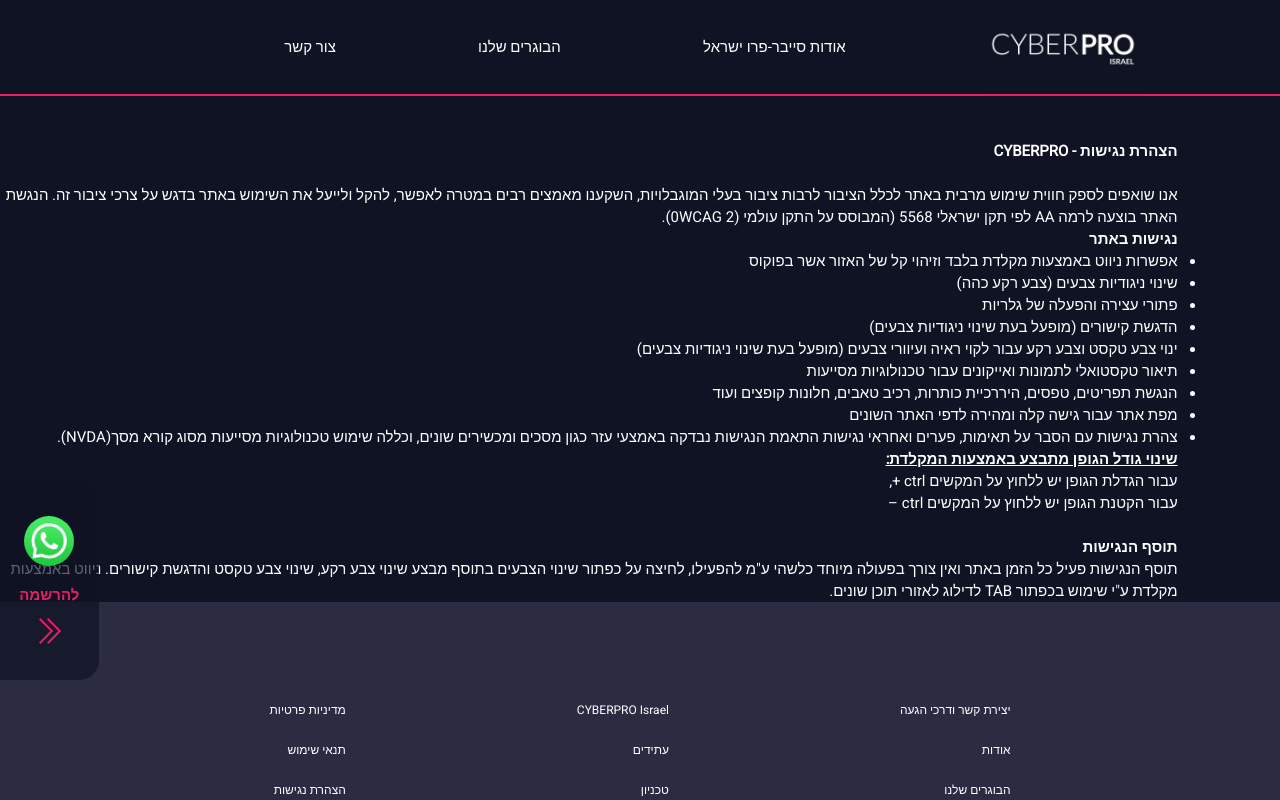
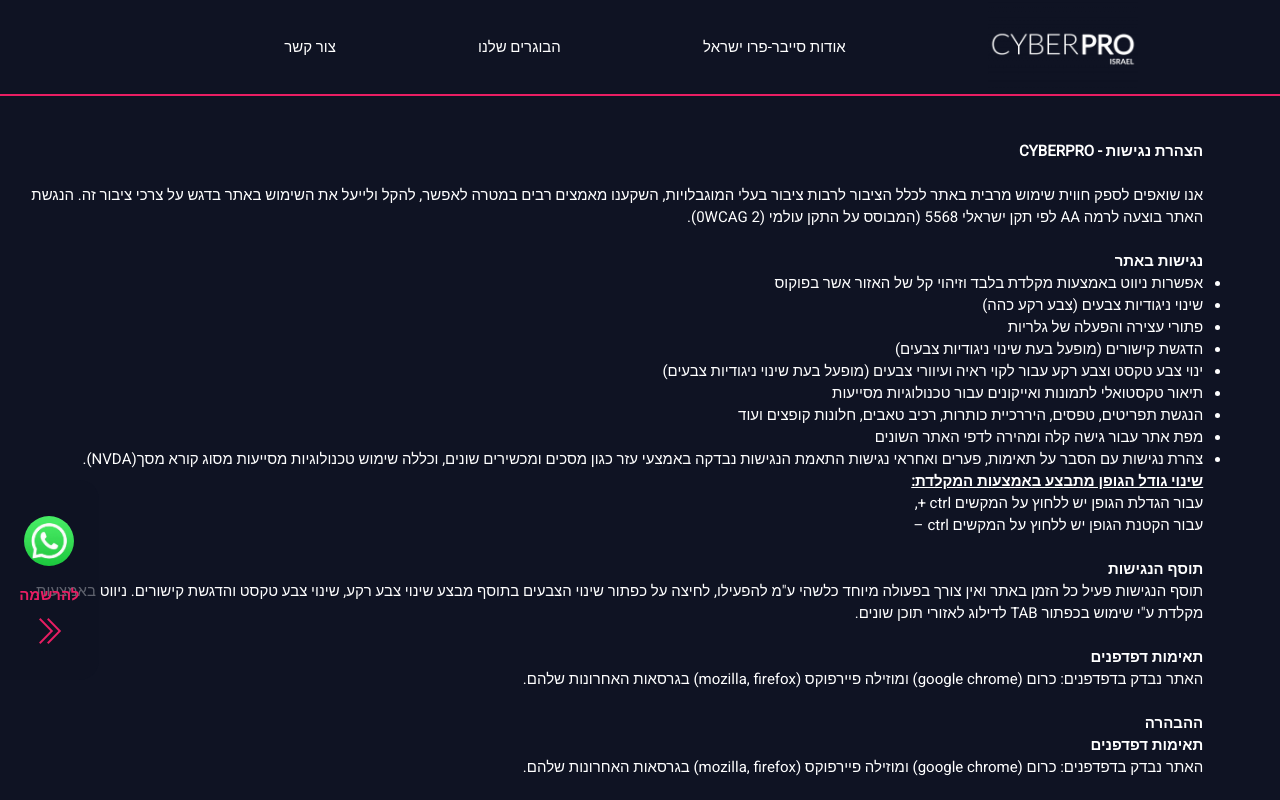
Before and after one commit to yoavelko/conference, a React (Vite) app in the folder front/: page /accessibilityStatement in a window 1280 px wide. Shown: the top 800 px of the page. Built offline with nearby package versions, Linux system fonts and the light colour scheme; a web font is replaced by a local one.

Commit message:
new sabih

```diff
--- a/front/src/components/AccessibilityStatement/AccessibilityStatement.jsx
+++ b/front/src/components/AccessibilityStatement/AccessibilityStatement.jsx
@@ -14,6 +14,7 @@ function AccessibilityStatement() {
         בדגש על צרכי ציבור זה. הנגשת האתר בוצעה לרמה AA לפי תקן ישראלי 5568
         (המבוסס על התקן עולמי (0WCAG 2).
       </p>
+      <br />
       <h3>נגישות באתר</h3>
       <ul>
         <li>אפשרות ניווט באמצעות מקלדת בלבד וזיהוי קל של האזור אשר בפוקוס</li>
@@ -46,10 +47,35 @@ function AccessibilityStatement() {
 
       <div>
         <h3>תוסף הנגישות</h3>
-        <div>תוסף הנגישות פעיל כל הזמן באתר ואין צורך בפעולה מיוחד כלשהי ע"מ להפעילו, לחיצה על כפתור שינוי הצבעים בתוסף מבצע שינוי צבע רקע, שינוי צבע טקסט והדגשת קישורים.
-ניווט באמצעות מקלדת ע"י שימוש בכפתור TAB לדילוג לאזורי תוכן שונים.
-</div>
+        <div>
+          תוסף הנגישות פעיל כל הזמן באתר ואין צורך בפעולה מיוחד כלשהי ע"מ
+          להפעילו, לחיצה על כפתור שינוי הצבעים בתוסף מבצע שינוי צבע רקע, שינוי
+          צבע טקסט והדגשת קישורים. ניווט באמצעות מקלדת ע"י שימוש בכפתור TAB
+          לדילוג לאזורי תוכן שונים.
+        </div>
       </div>
+      <br />
+      <div>
+        <h3>תאימות דפדפנים </h3>
+        <div>
+          האתר נבדק בדפדפנים: כרום (google chrome) ומוזילה פיירפוקס (mozilla,
+          firefox) בגרסאות האחרונות שלהם.
+        </div>
+      </div>
+      <br />
+      <div>
+        <h3>ההבהרה  </h3>
+        <div>
+        <div>
+        <h3>תאימות דפדפנים </h3>
+        <div>
+          האתר נבדק בדפדפנים: כרום (google chrome) ומוזילה פיירפוקס (mozilla,
+          firefox) בגרסאות האחרונות שלהם.
+        </div>
+      </div>
+        </div>
+      </div>
+      <br />
     </div>
   );
 }
--- a/front/src/components/AccessibilityStatement/accessibility.css
+++ b/front/src/components/AccessibilityStatement/accessibility.css
@@ -1,5 +1,6 @@
 .accessibility-container{
-    margin-right: 8vw;
+    margin-right: 6vw;
+    margin-left: 2vw;
     background-color: var(--black);
     color: white;
 
--- a/front/src/components/Homepage.jsx/Schedule.jsx
+++ b/front/src/components/Homepage.jsx/Schedule.jsx
@@ -3,13 +3,13 @@ import "./schedule.css";
 function Schedule() {
   return (
     <div className="schedule-container">
-     <h2> <div className="schedule-title">מה באג'נדה?</div></h2>
+      <div className="schedule-title">לוז הכנס:</div>
       <br />
       <div className="the-schedule">
         <div className="schedule-event-all">
           <div className="arrow-triangle"></div>
           <div className="schedule-event">
-            <div className="time-event">17:30-18:45 </div>
+            <div className="time-event">18:45-17:30 </div>
             <div> | </div>
             <div className="info-event">התכנסות</div>
           </div>
@@ -18,9 +18,9 @@ function Schedule() {
         <div className="schedule-event-all">
           <div className="arrow-triangle"></div>
           <div className="schedule-event">
-            <div className="time-event">18:45-19:00 </div>
+            <div className="time-event">19:00-18:45 </div>
             <div> | </div>
-            <div className="info-event">הזדמנות לפגוש את הבוגרים שלנו</div>
+            <div className="info-event"> הזדמנות לפגוש את הבוגרים שלנו</div>
           </div>
         </div>
         <br />
@@ -28,7 +28,7 @@ function Schedule() {
           <div className="schedule-event-all">
             <div className="arrow-triangle"></div>
             <div className="schedule-event">
-              <div className="time-event">19:00-19:30 </div>
+              <div className="time-event">19:30-19:00 </div>
               <div> | </div>
               <div className="info-event">דברי פתיחה</div>
             </div>
@@ -38,7 +38,7 @@ function Schedule() {
             <div className="schedule-event-all">
               <div className="arrow-triangle-mini"></div>
               <div className="schedule-event">
-                <div className="info-event-mini"> רא"ל (במיל) גבי אשכנזי </div>
+                <div className="info-event-mini">רא"ל (במיל') גבי אשכנזי, CYBERPRO, שר החוץ לשעבר</div>
               </div>
             </div>
             <br />
@@ -48,7 +48,7 @@ function Schedule() {
                 <div className="info-event-mini">
                   <div>
                     <span>יואב מעוז- </span>
-                    <span>מנכ"ל ידידי עתידים </span>
+                    <span>מנכ"ל ידידי עתידים ע"ר</span>
                   </div>
                 </div>
               </div>
@@ -60,8 +60,7 @@ function Schedule() {
                 <div className="info-event-mini">
                   <div>
                     {" "}
-                    עודד רביד- מנכ"ל בית הספר ללימודי המשך של הטכניון ע"ש
-                    עזריאלי
+                    עודד רביד- מנכ"ל בית הספר ללימודי המשך
                   </div>
                 </div>
               </div>
@@ -72,7 +71,7 @@ function Schedule() {
         <div className="schedule-event-all">
           <div className="arrow-triangle"></div>
           <div className="schedule-event">
-            <div className="time-event">19:30-20:15 </div>
+            <div className="time-event">20:30-19:30 </div>
             <div> | </div>
             <div className="info-event">פאנל - פרדוקס הג'וניורים</div>
           </div>
@@ -81,7 +80,7 @@ function Schedule() {
         <div className="schedule-event-all">
           <div className="arrow-triangle"></div>
           <div className="schedule-event">
-            <div className="time-event">20:15-20:30 </div>
+            <div className="time-event">20:45-20:30 </div>
             <div> | </div>
             <div className="info-event">
               <div>הצגת תוכנית</div>
@@ -93,7 +92,7 @@ function Schedule() {
         <div className="schedule-event-all">
           <div className="arrow-triangle"></div>
           <div className="schedule-event">
-            <div className="time-event">20:30-20:45 </div>
+            <div className="time-event">21:00-20:45 </div>
             <div> | </div>
             <div className="info-event">הוקרה למנטורים פעילים</div>
           </div>
--- a/front/src/components/Homepage.jsx/mini-location.css
+++ b/front/src/components/Homepage.jsx/mini-location.css
@@ -51,6 +51,9 @@
     .link-adress-a {
        transform: scale(2);
     }
+    .link-adress-a:hover {
+        transform: scale(2.1);
+    }
 
     .mini-location-container {
         line-height: 10vh;
@@ -66,6 +69,9 @@
     .link-adress-a {
        transform: scale(1.6);
     }
+    .link-adress-a:hover {
+        transform: scale(1.7);
+    }
 
 
 }
--- a/front/src/components/Homepage.jsx/speakers.json
+++ b/front/src/components/Homepage.jsx/speakers.json
@@ -12,14 +12,10 @@
             "image": "https://res.cloudinary.com/deiofeueo/image/upload/v1688900579/%D7%99%D7%95%D7%90%D7%91_cy4cu0.jpg"
         },
         {
-            "fullName": "ליונל מסי",
-            "description": "לְיוֹנֵל אַנדְרֶס 'לאו' מֶסִי קוּצִ'יטִינִי הוא כדורגלן ארגנטינאי, המשחק בעמדות החלוץ והקשר ההתקפי במועדון הצרפתי פריז סן-ז'רמן ובנבחרת ארגנטינה, בה הוא משמש כקפטן.",
-            "image": "https://www.sport5.co.il/Sip_Storage/FILES/4/size475x318/1175764.jpg"
-        },
-        {
-            "fullName": "ליונל מסי",
+            "fullName": "עודד רביב",
             "description": "לְיוֹנֵל אַנדְרֶס 'לאו' מֶסִי קוּצִ'יטִינִי הוא כדורגלן ארגנטינאי, המשחק בעמדות החלוץ והקשר ההתקפי במועדון הצרפתי פריז סן-ז'רמן ובנבחרת ארגנטינה, בה הוא משמש כקפטן.",
             "image": "https://www.sport5.co.il/Sip_Storage/FILES/4/size475x318/1175764.jpg"
         }
+
     ]
 }
--- a/front/src/components/Seniors/OurSeniors.jsx
+++ b/front/src/components/Seniors/OurSeniors.jsx
@@ -45,6 +45,7 @@ function OurSeniors() {
           })}
         </Carousel>
       </div>
+      <div className="responsive-seniors-flex">
       <div className="responsive-seniors">
       {senior?.map((senior, index) => {
             return(
@@ -72,6 +73,7 @@ function OurSeniors() {
           })}
       </div>
     </div>
+    </div>
   );
 }
 
--- a/front/src/components/Seniors/our-seniors.css
+++ b/front/src/components/Seniors/our-seniors.css
@@ -54,6 +54,10 @@
 .carousel-div{
     display: none;
 }
+.responsive-seniors-flex{
+    display: flex;
+    justify-content: center;
+}
 
 @media screen and (max-width: 600px) {
    .responsive-seniors{
@@ -63,3 +67,9 @@
     display: block;
    }
   }
+@media screen and (min-width: 1200px) {
+ .responsive-seniors{
+    width: 80%;
+
+ }
+  }
```
